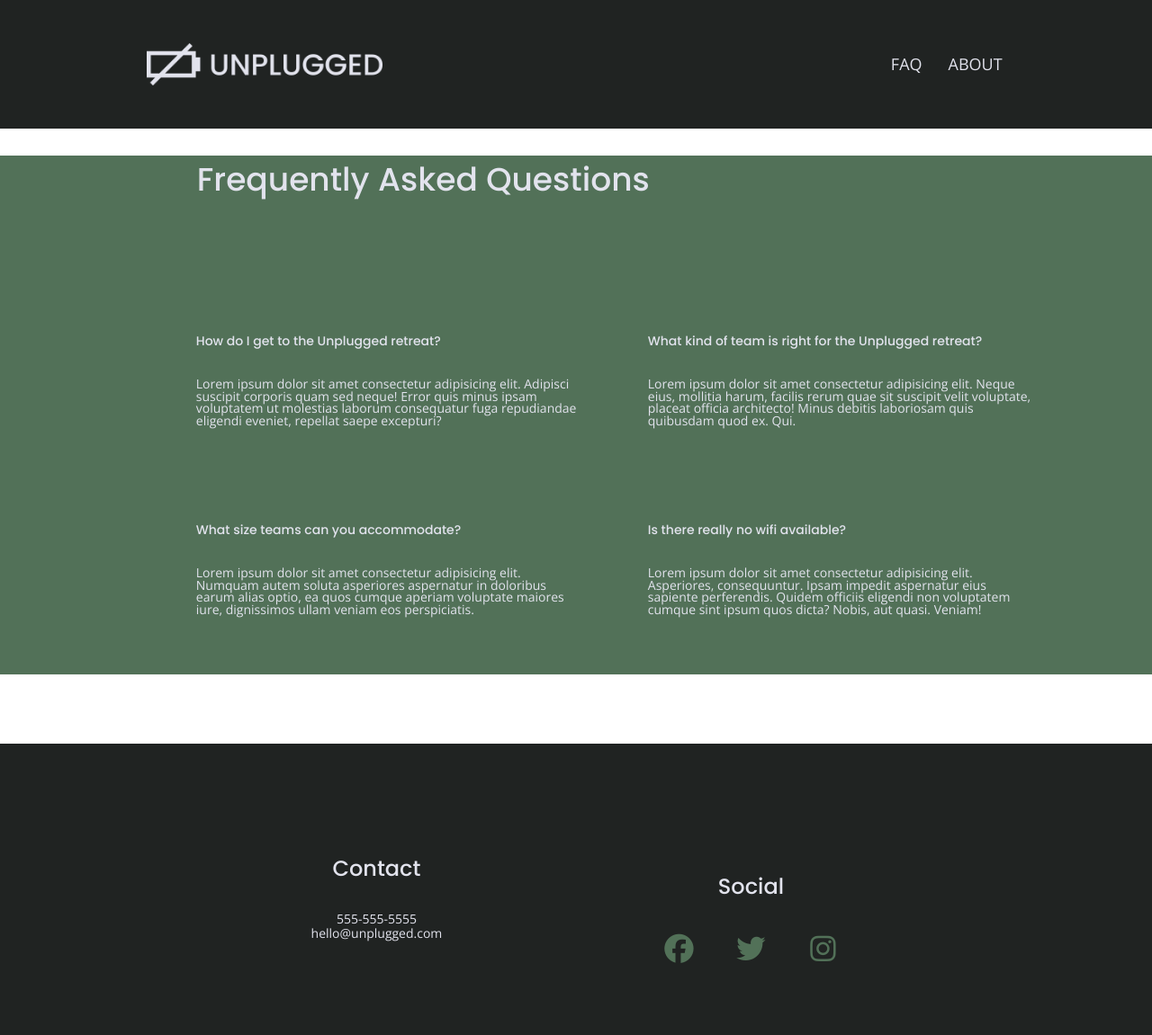
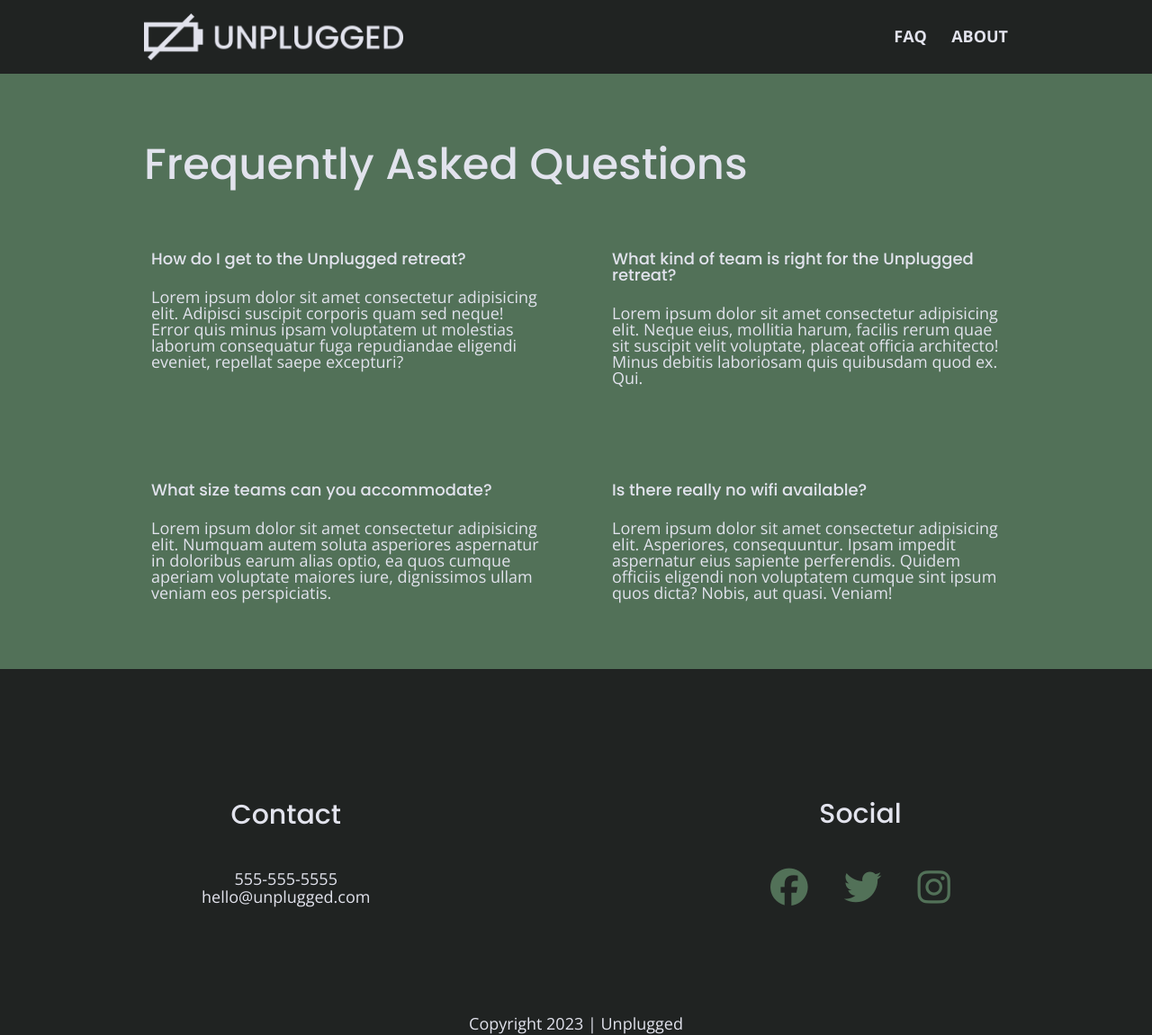
Before and after one commit to KSaldinger/unplugged01, a website: page faq/index.html in a window 1280 px wide. Shown: the top 1151 px of the page at 90% size. Drawn offline with nearby package versions, Linux system fonts and the light colour scheme.

Commit message:
Updated faq, about, index with icons and tweaked css

```diff
--- a/css/main.css
+++ b/css/main.css
@@ -104,17 +104,19 @@ ul,
 ol {
   font-size: 1.125em;
   font-weight: bold;
+  list-style: none;
+  margin: 0%;
+  padding: 0%;
 }
 
 a {
   color: #e2e3ed;
   text-decoration: none;
-  padding: 0px 26px 0px 3px;
 }
 
 h1 {
   font-size: 2.25em;
-  line-height: 1.5em;
+  line-height: 1.2em;
   font-weight: 500;
   font-family: 'Poppins', sans-serif;
   color: #e2e3ed;
@@ -136,7 +138,7 @@ h4 {
 
 p {
   font-size: 0.875em;
-  line-height: 1.125em;
+  line-height: 1.258em;
 }
 
 img {
@@ -175,7 +177,12 @@ header .content-wrapper {
   margin:  0;
 }
 
+header figure {
+  width: 60%;
+}
+
 .header-divider {
+  background: #3a3a3a;
   width: 100%;
   height: 1px;
   margin: 10px 0 20px 0;
@@ -192,10 +199,8 @@ header nav {
 header nav ul {
   display: flex;
   justify-content: space-around;
-  width: 57%;
-  margin: 0;
-  list-style: none;
-  font-weight: 500;
+  width: 100%;
+  font-weight: 700;
   font-size: 1.125em;
   text-transform: uppercase;
 }
@@ -227,14 +232,13 @@ footer .contact {
 
 footer .social-icons {
   display: flex;
-  justify-content: space-around;
-  align-items: center;
+  justify-content: space-between;
+  width: 12.5em;
+  /*align-items: center;*/
 }
 
 footer .social-icons p {
   border-radius: 50%;
-  width: 40px;
-  height: 40px;
   display: flex;
   justify-content: center;
   align-items: center;
@@ -262,6 +266,8 @@ footer .copyright {
   flex-flow: row wrap;
   background: url('../img/retreat.jpg') center no-repeat #333;
   background-size: cover;
+  background-position: center;
+  min-height: 500px;
 }
 
 /*-------- Aside --------*/
@@ -276,7 +282,7 @@ aside {
 }
 
 .form-description {
-  margin: 20px 0;
+  margin: 0;
 }
 
 .form-description h3 {
@@ -284,9 +290,6 @@ aside {
   margin: 0%;
 }
 
-.form-description p {
-  padding: 0 27px 8px 0;;
-}
 
 .form {
   margin: 20px 0;
@@ -337,9 +340,9 @@ input[type="button"] {
 .features {
   display: flex;
   justify-content: center;
-  flex-flow: row wrap;
   background: url('../img/retreat-features.jpg') center no-repeat #333;
   background-size: cover;
+  background-position: center;
 }
 
 .features h2 {
@@ -353,7 +356,7 @@ input[type="button"] {
   margin: 30px 0;
 }
 
-.feature-items {
+.features-items {
   display: flex;
   justify-content: center;
   align-items: center;
@@ -454,16 +457,30 @@ input[type="button"] {
 
   .faq {
     background-color: #527158;
+    display: flex;
+    justify-content: center;
+  }
+
+  .faq h2 {
+    margin: 0 0 40px 0;
+    line-height: 1;
   }
 
   .faq-content-wrapper {
     width: 90%;
-    padding: 0 5%;
+    margin: 50px 0 0 0;
+    display: flex;
+    justify-content: center;
+    align-items: flex-start;
+    flex-flow: row wrap;
   }
 
-  .faq-header {
-    width: 90%;
-    padding: 0 5%;
+  .faq-content {
+    margin-bottom: 50px;
+  }
+
+  .faq-content h4 {
+    line-height: 1.333;
   }
 
 
@@ -585,6 +602,7 @@ h1 {
 h2 {
   font-size: 2.25em;
   line-height: 1.5em;
+  margin:0%
 }
 
 h3 {
@@ -598,14 +616,21 @@ p {
 }
 
 /* Header */
+header {
+  padding: 33px 0;
+}
+
 header figure {
-  width: 45%;
+  width: 30%;
 }
 
 header .content-wrapper {
-  justify-content: center;
+  justify-content: space-between;
   flex-flow: nowrap;
-  padding: 33px 0;
+}
+
+header nav {
+  justify-content: end;
 }
 
 header nav ul {
@@ -614,7 +639,7 @@ header nav ul {
 }
 
 .header-divider {
-  margin: 33px 0 0 0;
+ display: none;
 }
 
 /* Footer */
@@ -626,8 +651,6 @@ footer .content-wrapper {
   display: flex;
   justify-content: space-between;
   align-items: flex-start;
-  width: 100%;
-  margin: 0;
 }
 
 footer h4 {
@@ -638,9 +661,8 @@ footer p {
   line-height: 1.125em;
 }
 
-footer .social-icons {
-  width: 12.5em;
-  justify-content: space-between;
+footer .contact {
+  margin: 0;
 }
 
 .faq h4,
@@ -733,7 +755,7 @@ aside .content-wrapper {
   display: flex;
   justify-content: space-between;
   align-items: flex-start;
-  padding: 20px 0px;
+  padding: 20px 0px 0px 0px;
 }
 
 .mission-content p {
@@ -756,23 +778,28 @@ aside .content-wrapper {
   left: 0;
 }
 
-.contact-about {
-  display: flex;
-  justify-content: center;
-  flex-flow: nowrap;
+.contact-about h2 {
+  width: 80%;
+  margin: 0%;
 }
 
 .contact-content {
   display: flex;
   justify-content: space-between;
   align-items: flex-start;
-  padding: 20px 0px;
+  /*padding: 20px 0px;*/
   margin: 0%;
+}
+
+.contact-content h4 {
+  font-size: 1.5em;
+  margin: 20px 0%;
 }
 
 .contact-content p {
   width: 50%;
   padding-right: 40px;
+  margin: 0%;
 }
 
 
@@ -780,29 +807,22 @@ aside .content-wrapper {
                           FAQ PAGE Tablet Styles
    ========================================================================== */
 
-  .faq-header {
+.faq-content-wrapper {
+ justify-content: space-between;
  width: 640px;
-    padding: 0 10%;
-  }
-
-   .faq-content-wrapper {
-    width: 640px;
-    padding: 13px 10%;
-    display: flex;
-    justify-content: space-between;
-    align-items: flex-start;
-    flex-flow: row wrap;
 }
 
 .faq-content {
-    display: flex;
-    justify-content: space-around;
-    align-items: flex-start;
-    flex-flow: column;
   width: 45%;
-    padding: 18px 10px;
-    margin: 30px 5px;
 }
+
+.faq h2 {
+  width: 100%;
+}
+
+.faq p {
+ line-height: 1.125em;
+ font-size: .875em;
 }
 
 
@@ -817,13 +837,32 @@ aside .content-wrapper {
 @media only screen and (min-width: 1200px) {
   /* Desktop styles here */
 
+  /* -----HEADER & FOOTER------*/
+  header {
+    padding: 15px 0;
+  }
+
   header figure {
     width: 30%;
   }
 
   .content-wrapper {
     width: 960px;
-    margin: 40px 0;
+    margin: 100px 0;
+  }
+
+  h2 {
+    font-size: 2.25em;
+  }
+
+  h3,
+  h4 {
+    font-size: 1.875em;
+  }
+
+  p {
+    font-size: 1.125em;
+    line-height: 1.333;
   }
 
   header {
@@ -832,7 +871,7 @@ aside .content-wrapper {
   }
 
   header .content-wrapper {
-    justify-content: center;
+    justify-content: space-between;
   }
 
   header nav ul {
@@ -840,6 +879,20 @@ aside .content-wrapper {
     width: 22%;
   }
 
+  .footer-content {
+    display: flex;
+    justify-content: space-between;
+    align-items: center;
+    width: 100%;
+  }
+
+  footer h4 {
+    font-size: 1.875em;
+  }
+
+
+
+/*------HOMEPAGE-----*/
   .hero-area {
     display: flex;
     justify-content: center;
@@ -880,13 +933,6 @@ aside .content-wrapper {
     justify-content: flex-end;
   }
 
-  .footer-content {
-    display: flex;
-    justify-content: space-around;
-    align-items: center;
-    width: 100%;
-    margin: 50px 0;
-  }
 
 
   /* ==========================================================================
@@ -909,27 +955,42 @@ aside .content-wrapper {
     left: 0;
   }
 
+  .mission .content-wrapper h2 {
+    width: 95%;
+    font-size: 3em;
+  }
+
+  .contact-about h2 {
+    width: 95%;
+    font-size: 3em;
+  }
+
+
 
   /* ==========================================================================
                           FAQ PAGE
    ========================================================================== */
 
-
-   .faq-header {
-    width: 960px;
-    padding: 0 14px;
-    margin: 0 16%;
-  }
-
   .faq-content-wrapper {
     display: flex;
     justify-content: space-between;
-    margin: 6%;
+    margin: 6% 6% 0 6%;
     width: 960px;
+  }
+
+  .faq h2 {
+    width: 100%;
+    font-size: 3em;
   }
 
   .faq-content {
     padding: 8px 8px;
+  }
+
+  .faq h4,
+  .faq p {
+    font-size: 1.125em;
+    line-height: 1;
   }
 
 
--- a/faq/index.html
+++ b/faq/index.html
@@ -33,9 +33,11 @@
 <body>
   <header>
     <div class="content-wrapper">
+      <figure>
         <a href="#">
           <img src="../img/unpluggedlogo.png" alt="unplugged logo">
         </a>
+      </figure>
     <div class="header-divider">
     </div>
       <nav>
@@ -48,12 +50,10 @@
   </header>
 
   <main class="faq">
+    <div class="faq-content-wrapper">
       <div class="faq-header">
-      <h2>
-        Frequently Asked Questions
-      </h2>
+        <h2>Frequently Asked Questions</h2>
       </div>
-    <div class="faq-content-wrapper">
      <div class="faq-content">
         <h4>How do I get to the Unplugged retreat?</h4>
         <p>Lorem ipsum dolor sit amet consectetur adipisicing elit. Adipisci suscipit
```
Also changed, not shown: index.html (+68 -70 lines). Lines whose indentation alone changed are shown as unchanged.
